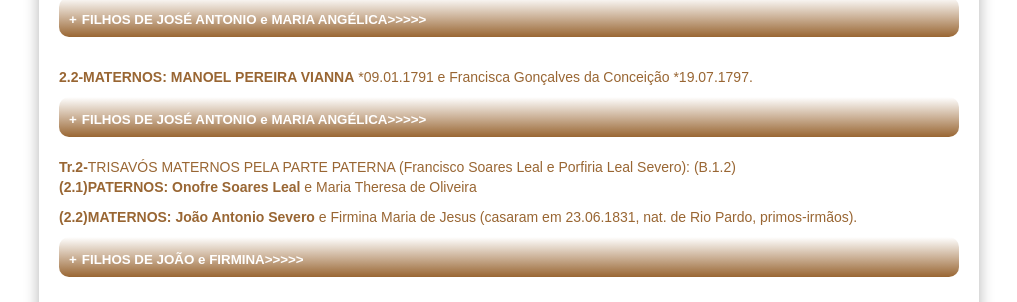
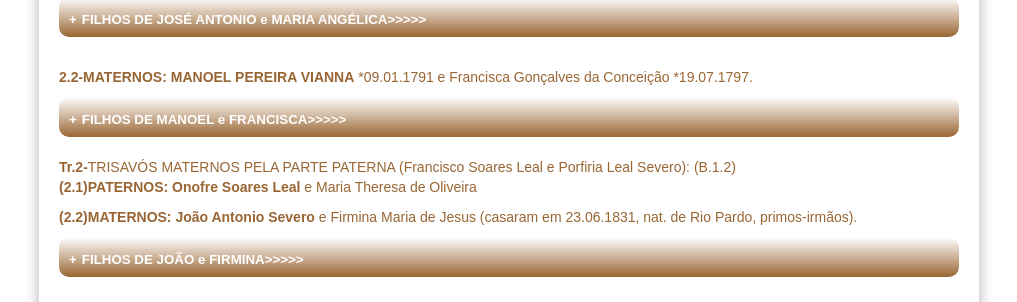
Before and after one commit to claudiovargas1955/claudiovargas1955.github.io, a Jekyll site: the page built from _pages/arvore-genealogica-de-costados-de-florisbella.html, in a window 1280 px wide and 900 px high, scrolled down 1430 px. Shown: the part 148-450 px from the top of the window, without its empty margins (131-1148 px from the left). Built offline with Jekyll 4.4.1, drawn with Linux system fonts in a browser that asks for light colours; some web fonts are replaced.

Commit message:
Update arvore-genealogica-de-costados-de-florisbella.html

```diff
--- a/_pages/arvore-genealogica-de-costados-de-florisbella.html
+++ b/_pages/arvore-genealogica-de-costados-de-florisbella.html
@@ -798,7 +798,7 @@ Maria Angélica de Oliveira (batizada em 09.12.1779 nat. de Triunfo/RS, casaram
 </details></p><br/>
 
  <p><b>2.2-MATERNOS: MANOEL PEREIRA VIANNA</b> *09.01.1791 e Francisca Gonçalves da Conceição *19.07.1797.<br/></p>
-<p><details><summary>FILHOS DE JOSÉ ANTONIO e MARIA ANGÉLICA>>>>></summary></b></p>
+<p><details><summary>FILHOS DE MANOEL e FRANCISCA>>>>></summary></b></p>
 <p><b>(2.2.1)Leonor Gonçalves Vianna: </b>*1800 +1859<br>
    <b>(2.2.2)Fernando Pereira Vianna: </b>+23.02.1865 (faleceu em Uruguaiana, RS).<br>
    <b>(2.2.3)Francisco Gonçalves Vianna: </b>*1810 +1903<br>
```
